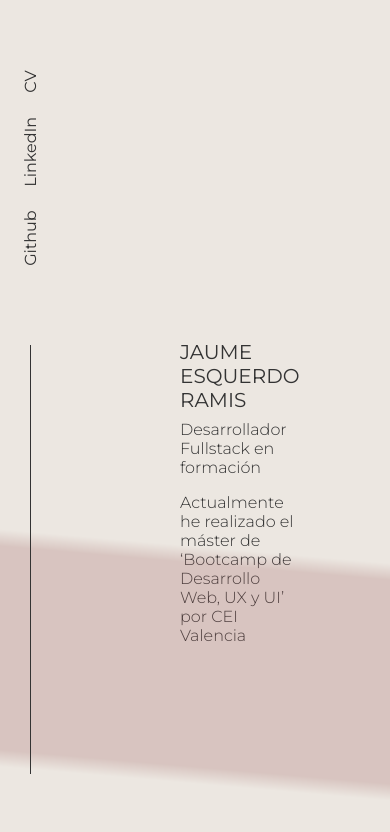
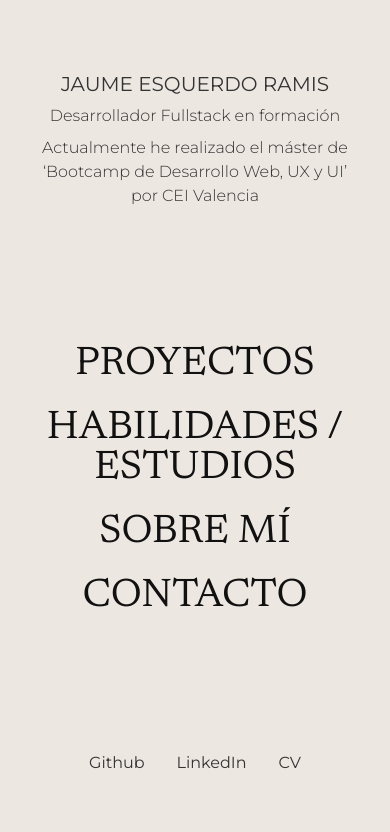
Before and after one commit to JaumeEsquerdo/portfolio-personal, a React (Vite) app in the folder portfolio-jaume/: page / in a window 390 px wide. Shown: the top 832 px of the page. Built offline with nearby package versions, Linux system fonts and the light colour scheme; a web font is replaced by a local one.

Commit message:
responsive home

```diff
--- a/portfolio-jaume/src/css/home.css
+++ b/portfolio-jaume/src/css/home.css
@@ -150,3 +150,138 @@
     height: 55%;
     background-color: var(--color-text);
 }
+
+@media (max-width: 1024px) {
+
+    .Portfolio-home {
+        gap: 25px;
+        align-items: flex-end;
+    }
+
+    .PortfolioPresentation-link {
+        font-size: 3rem;
+    }
+
+    .PortfolioPresentation-nav {
+        justify-content: end;
+        gap: 40px;
+        width: 40vw;
+        padding-bottom: 4rem;
+    }
+
+    .PortfolioPresentation {
+        padding-bottom: 4rem;
+    }
+}
+
+@media (max-width: 768px) {
+    .Portfolio-home::before {
+        background: none;
+        width: 100%;
+        height: 100%;
+    }
+
+    .Portfolio-home {
+        flex-direction: column;
+        gap: 20px;
+        padding: 40px 0;
+        height: 100vh;
+        min-height: 100vh;
+        justify-content: space-between;
+    }
+
+    /* Desactivar el efecto hover de puntos en móvil */
+    .Portfolio-home:hover::before {
+        opacity: 0;
+        transform: none;
+    }
+
+    /* Reorganizar el orden de los elementos */
+    .HomeWrapper {
+        order: 3;
+        /* El aside va al final */
+        min-height: auto;
+        width: 100%;
+    }
+
+    .PortfolioPresentation {
+        order: 1;
+        /* La presentación va primero */
+        width: 100%;
+        height: auto;
+        margin: 0;
+        padding: 2rem 20px;
+        justify-content: flex-start;
+        text-align: center;
+    }
+
+    .PortfolioPresentation-nav {
+        order: 2;
+        /* La navegación va segunda */
+        width: 100%;
+        height: auto;
+        padding: 2rem 20px;
+        gap: 1.5rem;
+        align-items: center;
+    }
+
+    .HomeAside {
+        position: static;
+        /* Quitar sticky */
+        height: auto;
+        width: 100%;
+        flex-direction: row;
+        justify-content: center;
+        padding: 2rem 0;
+        gap: 0;
+    }
+
+    .HomeAside-ul {
+        /* Resetear todos los efectos de escritura vertical */
+        writing-mode: horizontal-tb;
+        text-orientation: initial;
+        transform: none;
+        flex-direction: row;
+        gap: 2rem;
+        font-size: 1rem;
+        justify-content: center;
+    }
+
+    .HomeAside-link:after {
+        left: 0;
+        top: 100%;
+        /* Debajo del texto */
+        height: 2px;
+        width: 0;
+        transition: width 0.3s ease;
+    }
+
+    .HomeAside-link:hover:after {
+        width: 100%;
+        height: 2px;
+    }
+
+    .HomeAside-line {
+        display: none;
+        /* Ocultar la línea vertical en móvil */
+    }
+
+    .PortfolioPresentation-h3 {
+        font-size: 16px;
+        padding: 0;
+        padding-top: 8px;
+        line-height: 1.5;
+        max-width: 90%;
+        margin: 0 auto;
+    }
+
+
+    .PortfolioPresentation-link {
+        font-size: 2.5rem;
+        text-align: center;
+        width: 100%;
+        display: block;
+    }
+}
+
+@media (max-width: 480px) {}
```
